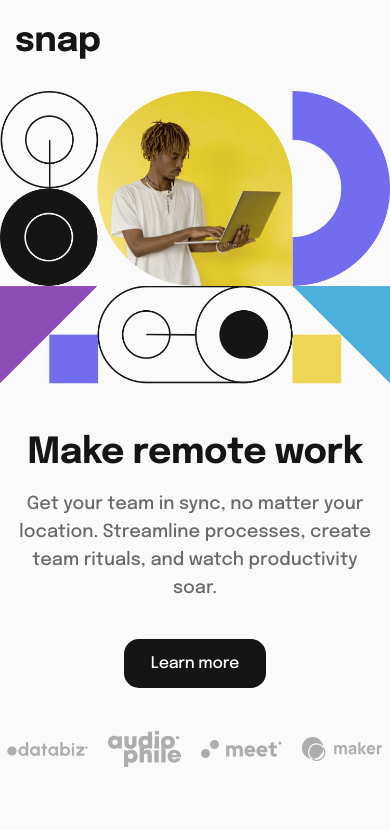
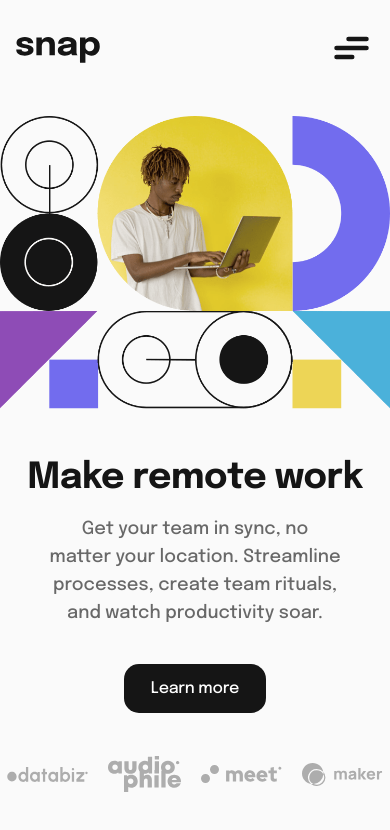
Before and after one commit to id-dev3/intro-section-with-dropdown-navigation, a plain HTML site: page index.html in a window 390 px wide. Drawn offline with Linux system fonts and the light colour scheme.

Commit message:
Making the navigation menu on mobile view

```diff
--- a/index.html
+++ b/index.html
@@ -30,7 +30,7 @@
         <img src="./images/logo.svg" alt="This is the logo">
 
         <div class="dropdown-links">
-          <div class="dropdown-link">
+          <div class="dropdown-link" onclick="toggleDropdown(this)">
             <div>
               <a href="#" class="links">Features</a>
               <i class="fa-solid fa-chevron-down"></i>
@@ -74,7 +74,7 @@
             </div>
           </div>
 
-          <div class="dropdown-link">
+          <div class="dropdown-link" onclick="toggleDropdown(this)">
             <div>
               <a href="#" class="links">Company</a>
               <i class="fa-solid fa-chevron-down"></i>
@@ -116,6 +116,14 @@
         </div>
       </div>
 
+      <label class="hamburger">
+        <input type="checkbox">
+        <svg viewBox="0 0 32 32">
+          <path class="line line-top-bottom" d="M27 10 13 10C10.8 10 9 8.2 9 6 9 3.5 10.8 2 13 2 15.2 2 17 3.8 17 6L17 26C17 28.2 18.8 30 21 30 23.2 30 25 28.2 25 26 25 23.8 23.2 22 21 22L7 22"></path>
+          <path class="line" d="M7 16 27 16"></path>
+        </svg>
+      </label>
+
       <div class="second-nav">
         <a class="sec-link" href="#">Login</a>
         <a class="sec-link sec-link2" href="#">Register</a>
@@ -151,20 +159,13 @@
     </section>
 
   </header>
-  <!--
-
-
-
-
-
-   -->
 
   <!-- <div class="attribution">
     Challenge by <a href="https://www.frontendmentor.io?ref=challenge" target="_blank">Frontend Mentor</a>.
     Coded by <a href="#">Your Name Here</a>.
   </div> -->
 
-  <script src="tailwind.config.js"></script>
+  <script src="script.js"></script>
 
 </body>
 </html>
--- /dev/null
+++ b/script.js
@@ -0,0 +1,45 @@
+/// HAMBURGER MENU ///
+
+document.addEventListener("DOMContentLoaded", function() {
+    const hamburgerCheckbox = document.querySelector(".hamburger input");
+    const dropDownLinks = document.querySelector(".dropdown-links");
+
+    hamburgerCheckbox.addEventListener("change", function() {
+      if (this.checked) {
+        dropDownLinks.style.display = "flex";
+        dropDownLinks.style.flexDirection = "column";
+        document.body.style.overflow = "hidden";
+        dropDownLinks.classList.add("show");
+      } else {
+        dropDownLinks.style.display = "none";
+        document.body.style.overflow = "auto";
+        dropDownLinks.classList.remove("show");
+      }
+    });
+});
+
+/// END HAMBURGER MENU ///
+
+
+/// CLOSING DROPDOWN MENU ///
+
+function toggleDropdown(link) {
+    var dropdownContent = link.querySelector('.dropdown-content');
+    var chevron = link.querySelector('.fa-chevron-down');
+    dropdownContent.style.display = (dropdownContent.style.display === 'block') ? 'none' : 'block';
+    chevron.style.transform = (dropdownContent.style.display === 'block') ? 'rotate(180deg)' : 'rotate(0deg)';
+}
+
+document.addEventListener('click', function (event) {
+    var dropdownLinks = document.querySelectorAll('.dropdown-link');
+    dropdownLinks.forEach(function (link) {
+        var dropdownContent = link.querySelector('.dropdown-content');
+        var chevron = link.querySelector('.fa-chevron-down');
+        if (!link.contains(event.target)) {
+            dropdownContent.style.display = 'none';
+            chevron.style.transform = 'rotate(0deg)';
+        }
+    });
+});
+
+/// END CLOSING DROPDOWN MENU ///
--- a/scss/globals/_reset.scss
+++ b/scss/globals/_reset.scss
@@ -7,6 +7,7 @@ html{
 body{
     font-family: 'Epilogue', sans-serif;
     background-color: #fafafa;
+    // overflow: hidden;
 }
 
 *,
--- a/scss/styles.scss
+++ b/scss/styles.scss
@@ -106,6 +106,10 @@ header{
             }
         }
 
+        .hamburger{
+            display: none;
+        }
+
         .second-nav{
             .sec-link{
                 color: $main-color;
@@ -212,10 +216,94 @@ header{
         padding: 0;
 
         .navbar-container{
-            padding: 2rem 1rem 1rem 1rem;
+            padding: 1.5rem 1rem;
+
             .first-nav{
                 .dropdown-links{
                     display: none;
+                    position: fixed;
+                    top: 35%;
+                    left: 50%;
+                    transform: translate(-50%, -50%);
+                    background-color: white;
+                    border-radius: .5rem;
+                    padding: 2rem;
+                    box-shadow: 0 0 50px rgba(0, 0, 0, 0.4);
+                    height: 40vh;
+                    width: 75%;
+                    overflow-y: auto;
+                    z-index: 50;
+                    opacity: 0;
+                    transition: opacity 0.4s ease, transform 0.4s ease;
+
+                    &.show{
+                        animation: fadeInUp 1s forwards;
+                        transform: translate(-50%, -50%) scale(1);
+                    }
+
+                    @keyframes fadeInUp{
+                        from{
+                        opacity: 0;
+                        transform: translate(-50%, -50%) scale(0.8) translateY(30px);
+                        }
+
+                        to{
+                        opacity: 1;
+                        transform: translate(-50%, -50%) scale(1);
+                        }
+                    }
+
+                    .dropdown-link{
+                        display: flex;
+                        align-items: center;
+                        margin: auto auto auto auto;
+
+                        div{
+                            .links{
+                                font-size: 1.125rem;
+                            }
+                        }
+                    }
+                }
+            }
+
+            .hamburger{
+                display: block;
+                cursor: pointer;
+
+                input{
+                    display: none;
+
+                    &:checked{
+                        +{
+                            svg{
+                                transform: rotate(-45deg);
+
+                                .line-top-bottom{
+                                    stroke-dasharray: 20 300;
+                                    stroke-dashoffset: -32.42;
+                                }
+                            }
+                        }
+                    }
+                }
+
+                svg{
+                    height: 3rem;
+                    transition: transform 600ms cubic-bezier(0.4, 0, 0.2, 1);
+                }
+
+                .line{
+                    fill: none;
+                    stroke: $secondary-color;
+                    stroke-linecap: round;
+                    stroke-linejoin: round;
+                    stroke-width: 3;
+                    transition: stroke-dasharray 600ms cubic-bezier(0.4, 0, 0.2, 1), stroke-dashoffset 600ms cubic-bezier(0.4, 0, 0.2, 1);
+                }
+
+                .line-top-bottom{
+                    stroke-dasharray: 12 63;
                 }
             }
 
@@ -248,6 +336,7 @@ header{
 
                 p{
                     width: 100%;
+                    text-wrap: balance;
                 }
 
                 .sponsor{
```
Also changed, not shown: dist/styles.css, 1 other file.
